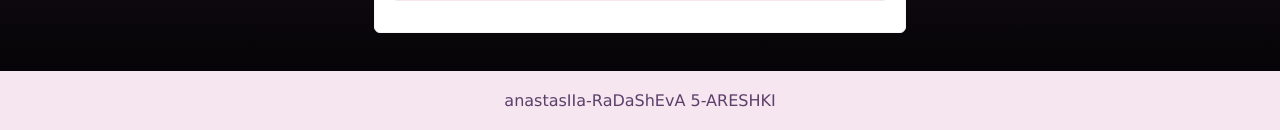
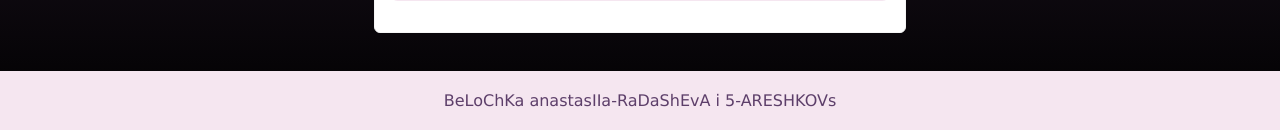
Before and after one commit to AnastasiiaRadasheva/Arvutipood-web-apache, a PHP site: page /index.php in a window 1280 px wide. Shown: the part 862-992 px from the top of the page. Run offline with PHP 8.4, Linux system fonts and the light colour scheme; data that the repository does not hold is empty; a stand-in replaces the project's code that opens the database connection.

Commit message:
Update footer content with new text

```diff
--- a/footer.php
+++ b/footer.php
@@ -1 +1 @@
-<footer> anastasIIa-RaDaShEvA 5-ARESHKI</footer>
+<footer> BeLoChKa anastasIIa-RaDaShEvA i 5-ARESHKOVs</footer>
```
